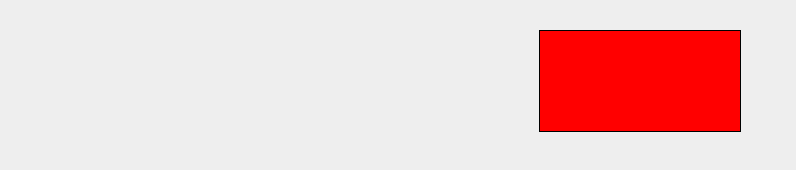
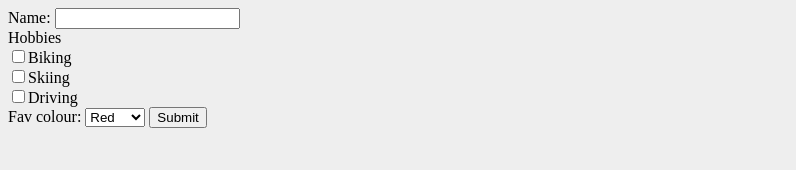
Before and after one commit to kamil-czr/JS-course-1, a plain HTML site: page index.html in a window 1280 px wide. Shown: the whole page, without its empty margins (0-796 px from the left). Drawn offline with Linux system fonts and the light colour scheme.

Commit message:
Tested form access in script.js

```diff
--- a/index.html
+++ b/index.html
@@ -7,12 +7,21 @@
 </head>
 <body>
 
-   <!---- <div id="message">
-        <p>Important notification! </p>
-        <P>PIE IS NICe</P>
-    </div> -->
-
-    <div id="color-changer"></div>
+    <form action="#" id="my-form" name="myForm">
+        <label for="name">Name:</label>
+        <input type="text" name="name"><br>
+        <label>Hobbies</label><br>
+        <input type="checkbox" name="biking" value="biking">Biking<br>
+        <input type="checkbox" name="skiing" value="skiing">Skiing<br>
+        <input type="checkbox" name="driving" value="biking">Driving<br>
+        <label for="colour">Fav colour:</label>
+        <select name="colour">
+            <option>Red</option>
+            <option>Blue</option>
+            <option>Green</option>
+    </select>
+    <input type="submit" name="submit" value="Submit">
+    </form>
 
     <script src="script.js"></script>
 
```
